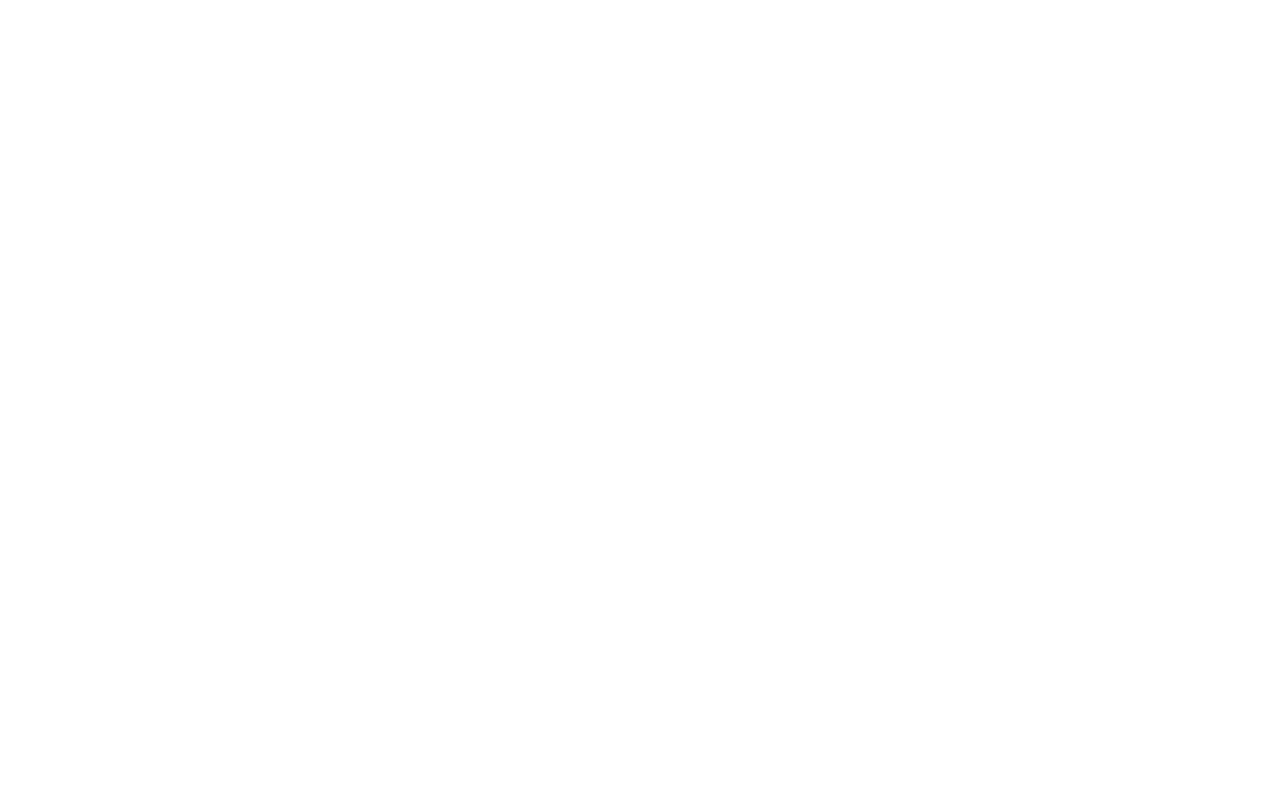
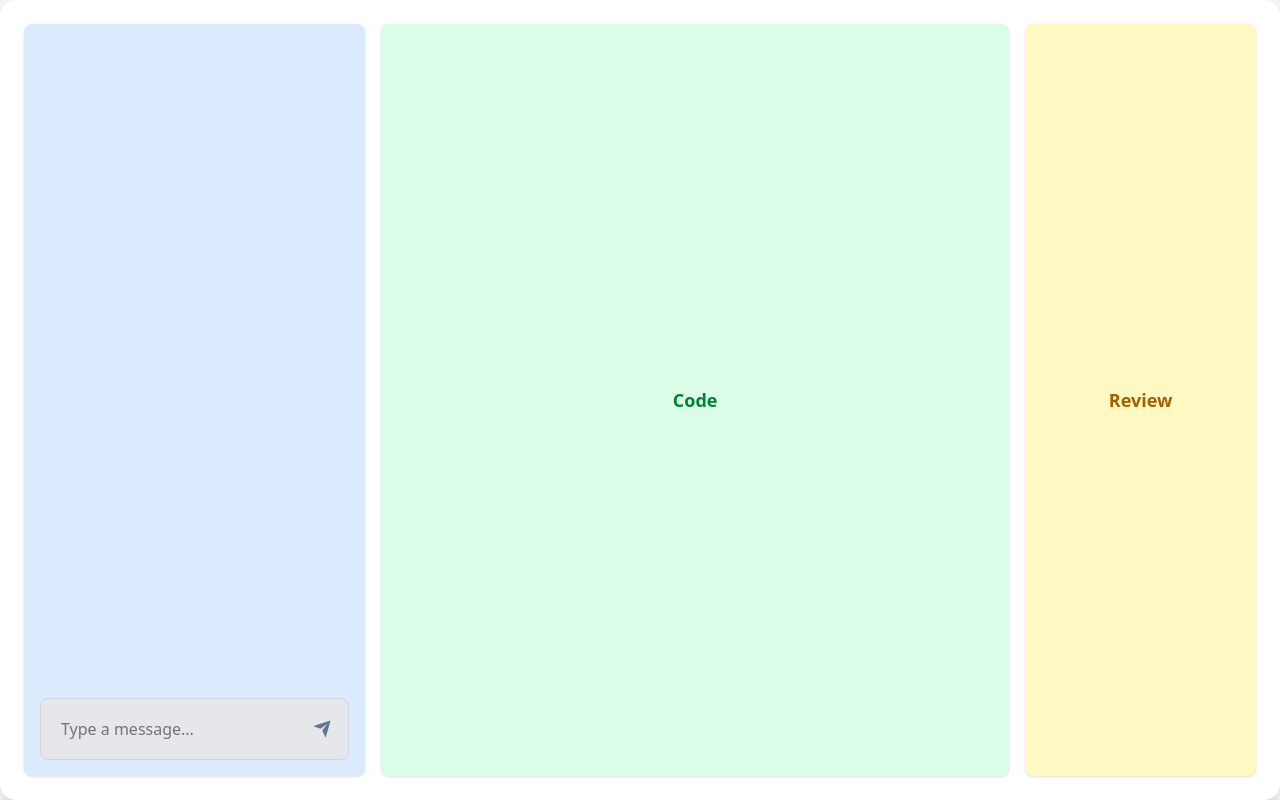
Before and after one commit to Adit122022/CODE_REVIEWER, a React (Vite) app in the folder frontend/: page /project/1 in a window 1280 px wide. Before the commit this address had no page. Built offline with nearby package versions, Linux system fonts and the light colour scheme.

Commit message:
dynamic routing

```diff
--- a/frontend/src/pages/Home.jsx
+++ b/frontend/src/pages/Home.jsx
@@ -59,9 +59,9 @@ const Home = () => {
       {/* Project List */}
       <div className="grid gap-6 sm:grid-cols-2 md:grid-cols-3">
         {projects.length > 0 ? (
-          projects.map((project , idx) => (
-           <Link to='/project' key ={idx} > <div
-           key={project._id}
+          projects.map((project ) => (
+           <Link to={`/project/${project._id}`} key={project._id} > <div
+
            className="bg-white p-5 rounded-lg shadow-md border border-gray-300
                      transition duration-300 hover:shadow-xl hover:bg-gray-100"
          >
--- a/frontend/src/pages/Project.jsx
+++ b/frontend/src/pages/Project.jsx
@@ -1,7 +1,9 @@
 import React, { useState } from "react";
+import { useParams } from "react-router-dom";
 import "remixicon/fonts/remixicon.css";
 
 const Project = () => {
+    const { projectId } = useParams();
     const [messages, setmessages] = useState([])
     const [msg, setmsg] = useState("")
  const appendMeassage =(msg)=>{
--- a/frontend/src/routes/AppRoutes.jsx
+++ b/frontend/src/routes/AppRoutes.jsx
@@ -7,7 +7,7 @@ const AppRoutes = () => {
   <Router>
     <Routes >
         <Route path="/" element={<Home />} />
-        <Route path="/project" element={<Project />} />
+        <Route path="/project/:projectId" element={<Project />} />
 
 
     </Routes>
```
